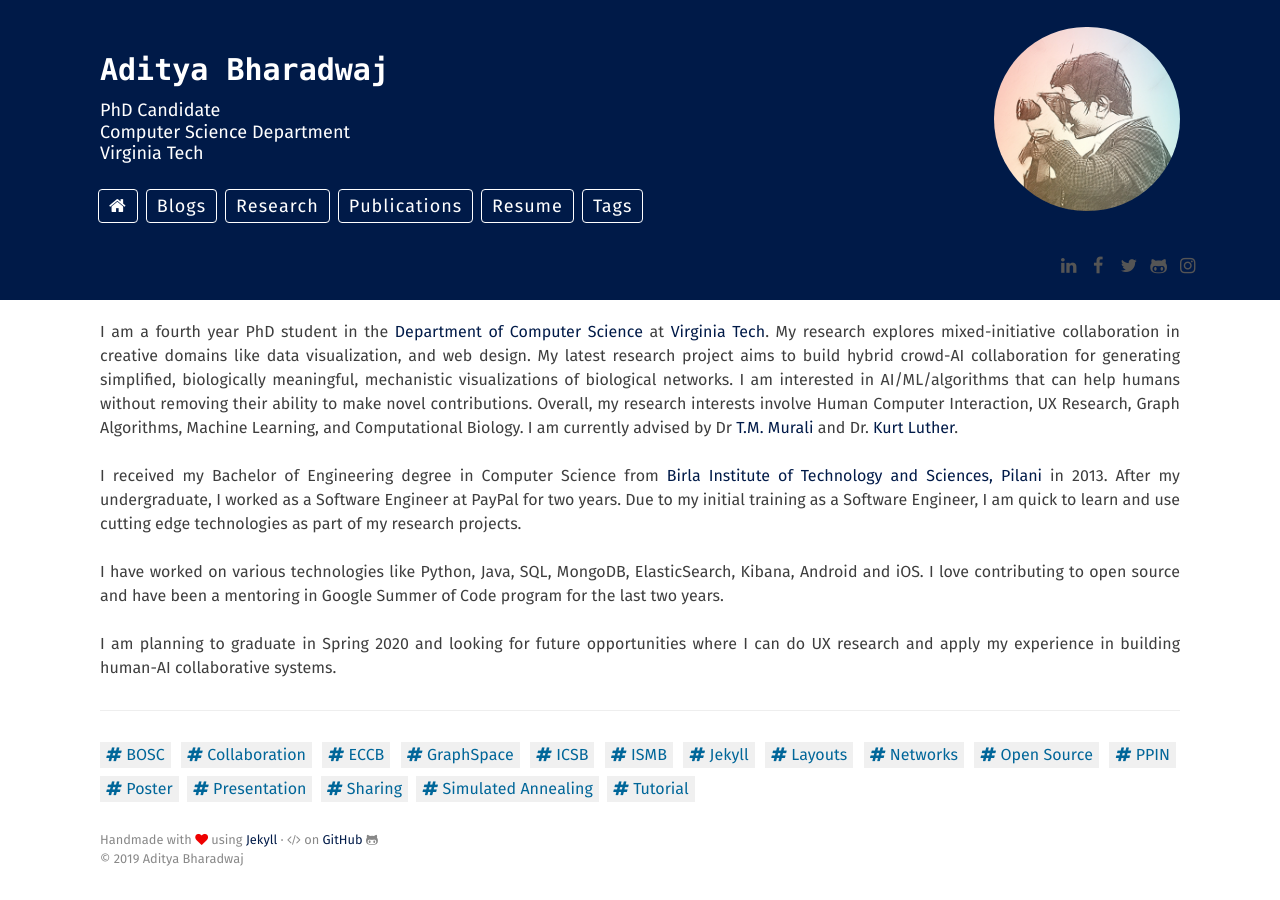
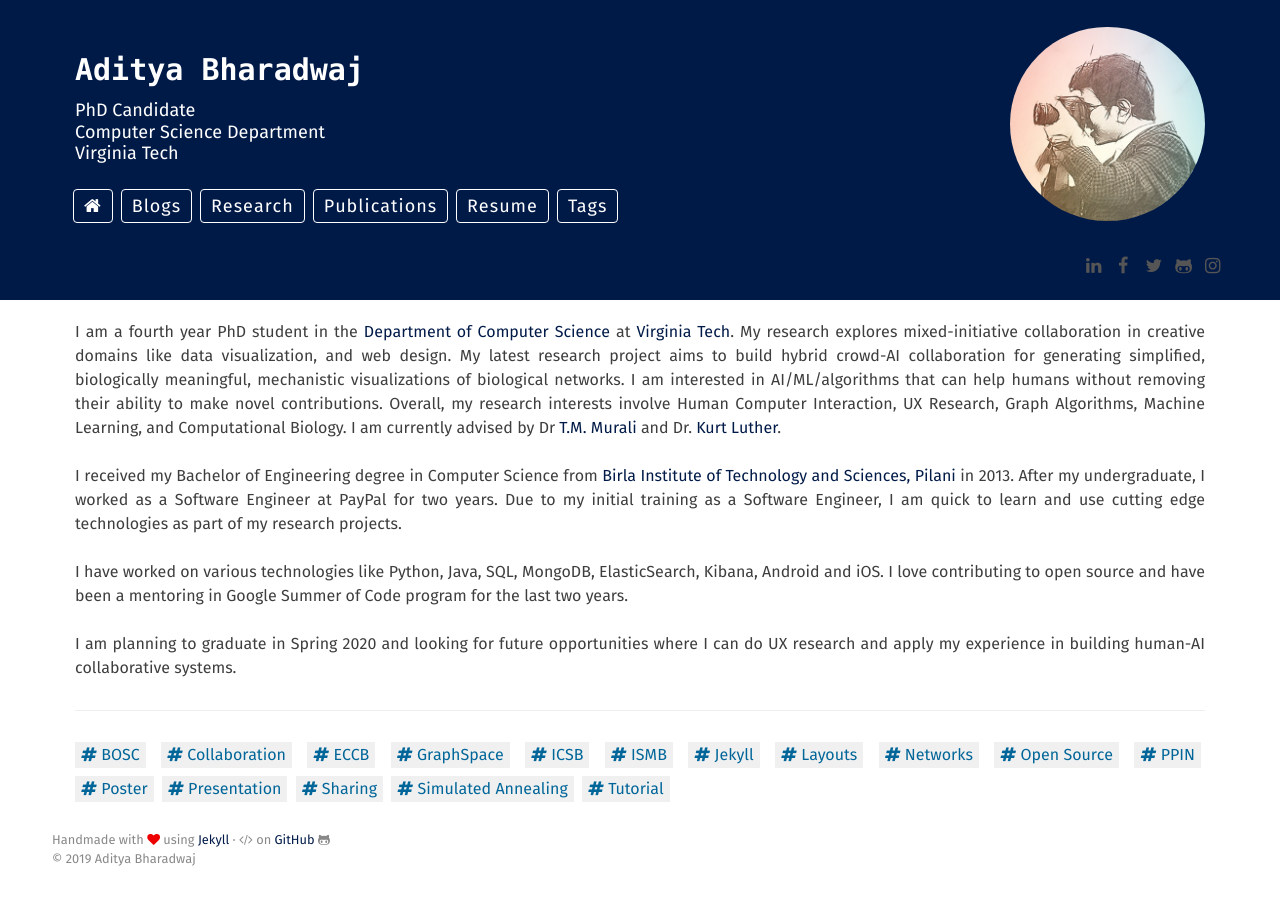
Before and after one commit to adbharadwaj/adbharadwaj.github.io, a Jekyll site: the page built from index.html, in a window 1280 px wide. Built offline with Jekyll 4.4.1, drawn with Linux system fonts in a browser that asks for light colours.

Commit message:
Update _responsive.scss

```diff
--- a/assets/scss/_responsive.scss
+++ b/assets/scss/_responsive.scss
@@ -3,13 +3,13 @@
     font-size: 20px;
   }
   .container, .footer, .nav {
-    max-width: 42rem;
+    max-width: 95%;
   }
 }
 
 @media only screen and (min-width: 1200px) {
   .container, .footer, .nav {
-    max-width: 56rem;
+    max-width: 95%;
   }
 }
 
```
